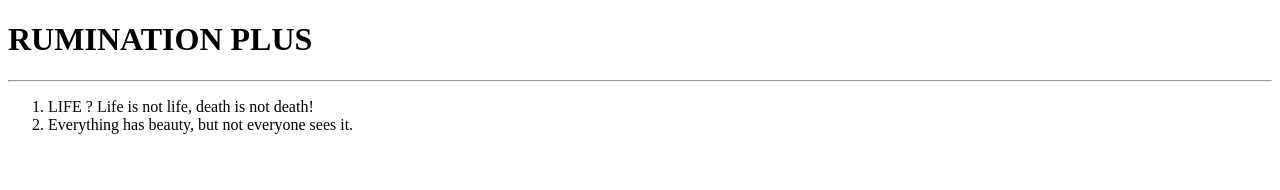
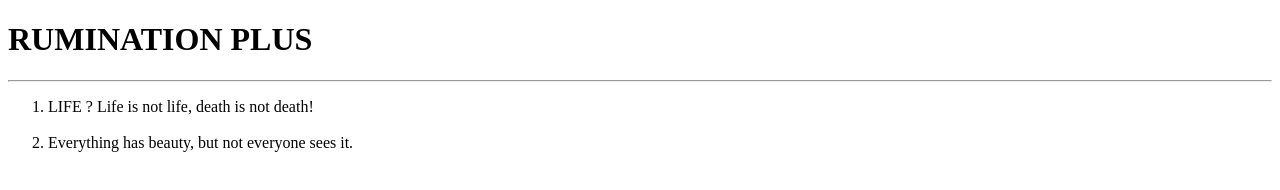
Before and after one commit to itsamitazad/ruminationplus, a plain HTML site: page index.html in a window 1280 px wide. Drawn offline with Linux system fonts and the light colour scheme.

Commit message:
Update index.html
made a line brake.

```diff
--- a/index.html
+++ b/index.html
@@ -7,8 +7,9 @@
         <h1>RUMINATION PLUS</h1>
         <hr>
         <ol>
-            <li>LIFE ? Life is not life, death is not death!</li>
-            <li>Everything has beauty, but not everyone sees it.</li>
+            <li>LIFE ? Life is not life, death is not death!</li><br>
+            <li>Everything has beauty, but not everyone sees it.</li><br>
+
         </ol>
 
     </body>
```
